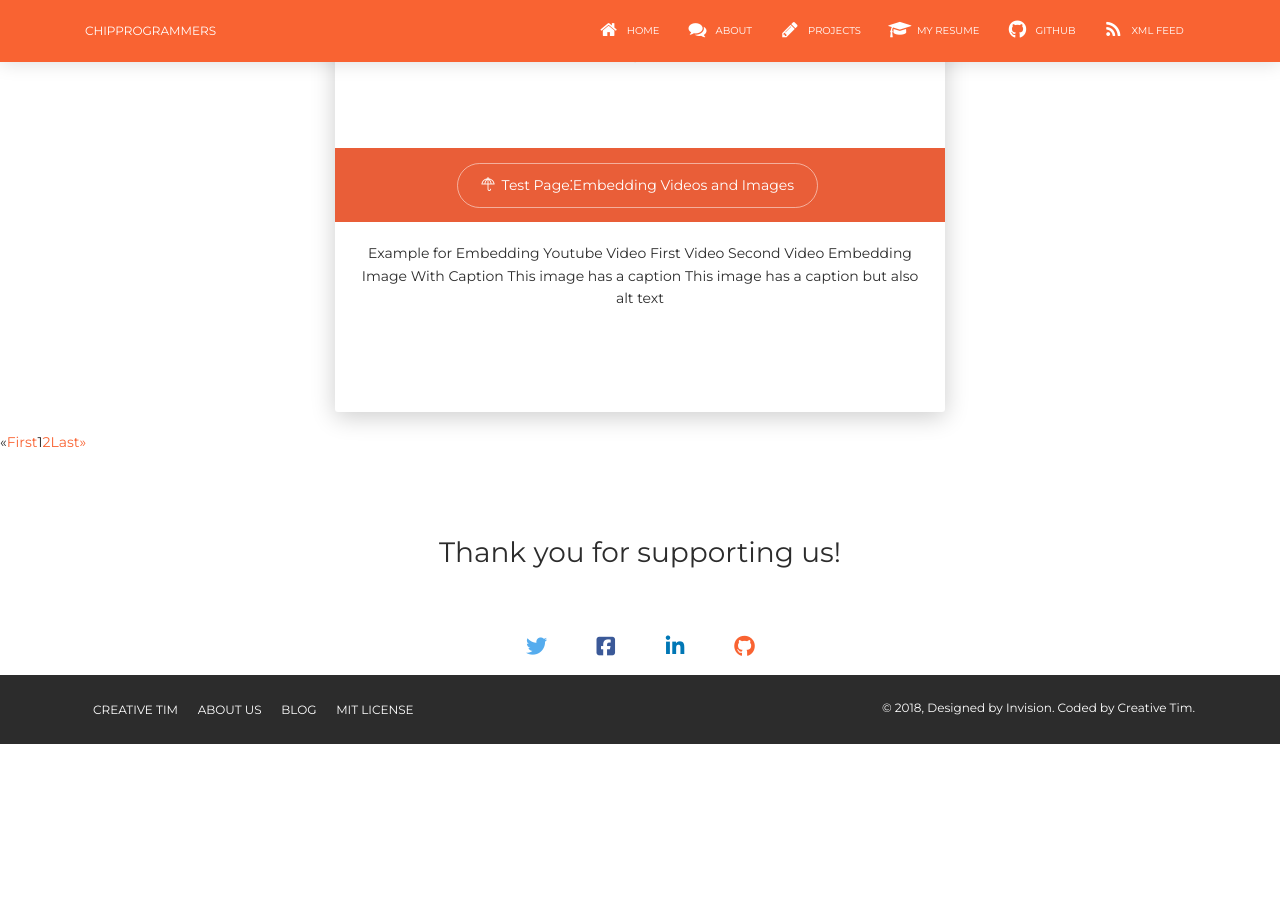
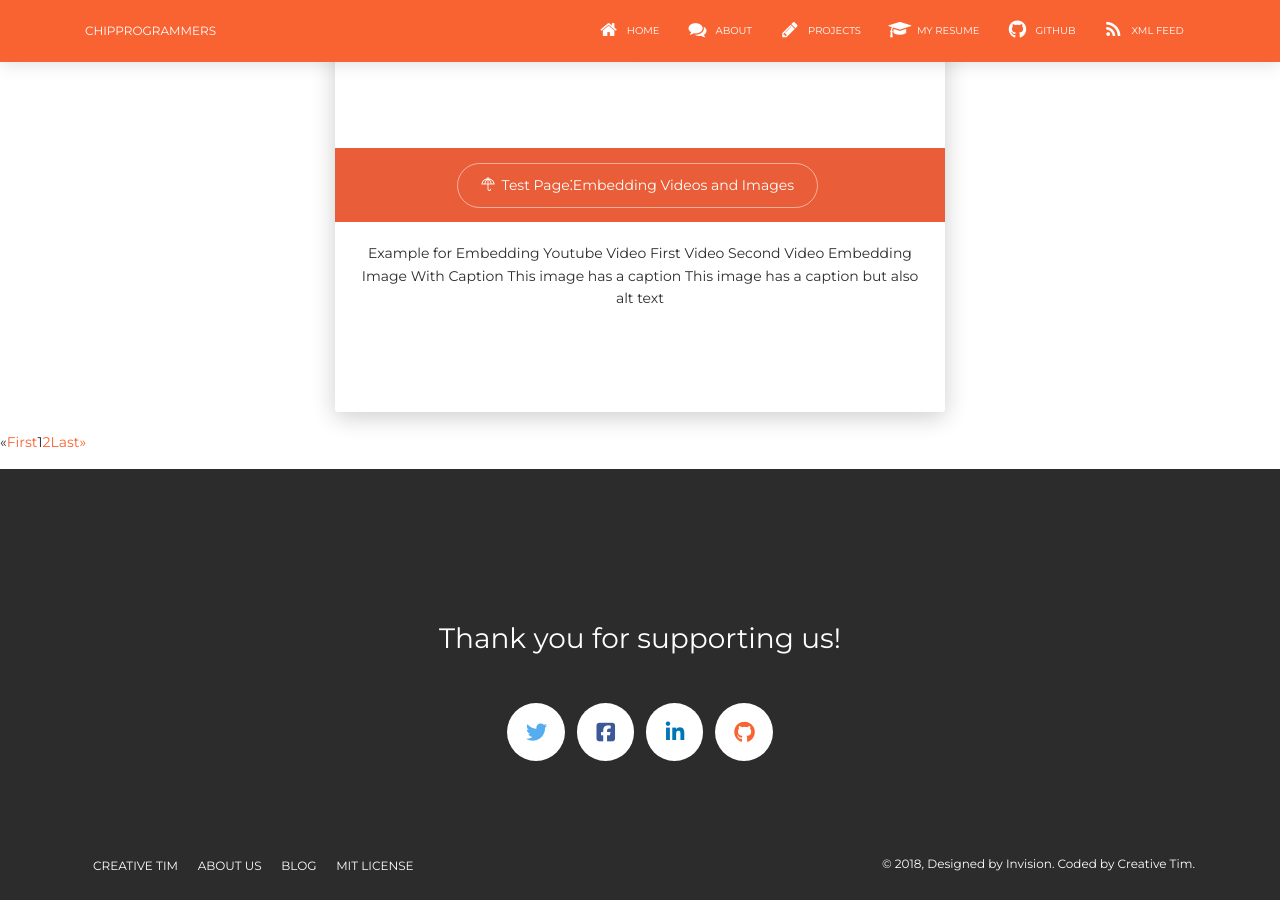
Before and after one commit to tip4programs/imbue, a Jekyll site: the page built from index.html, in a window 1280 px wide and 900 px high, scrolled down 1958 px. Built offline with Jekyll 4.4.1, drawn with Linux system fonts in a browser that asks for light colours; nearby versions of some CDN libraries; the list of posts is cut into pages by our own code; before the commit the page ends 2702 px from its top, so only the background shows below that.

Commit message:
Update footer.html

```diff
--- a/_includes/footer.html
+++ b/_includes/footer.html
@@ -1,3 +1,4 @@
+<div class="section section-comtact_us" id="#contact_us" data-background-color="black">
 <div class="row justify-content-md-center sharing-area text-center">
    <div class="text-center col-md-12 col-lg-8">
   <h3>Thank you for supporting us!</h3>
@@ -16,6 +17,7 @@
      <i class="fa fa-github"></i>
    </a>
       </div>
+   </div>
    </div>
 <footer class="footer" data-background-color="black">
             <div class="container">
```
